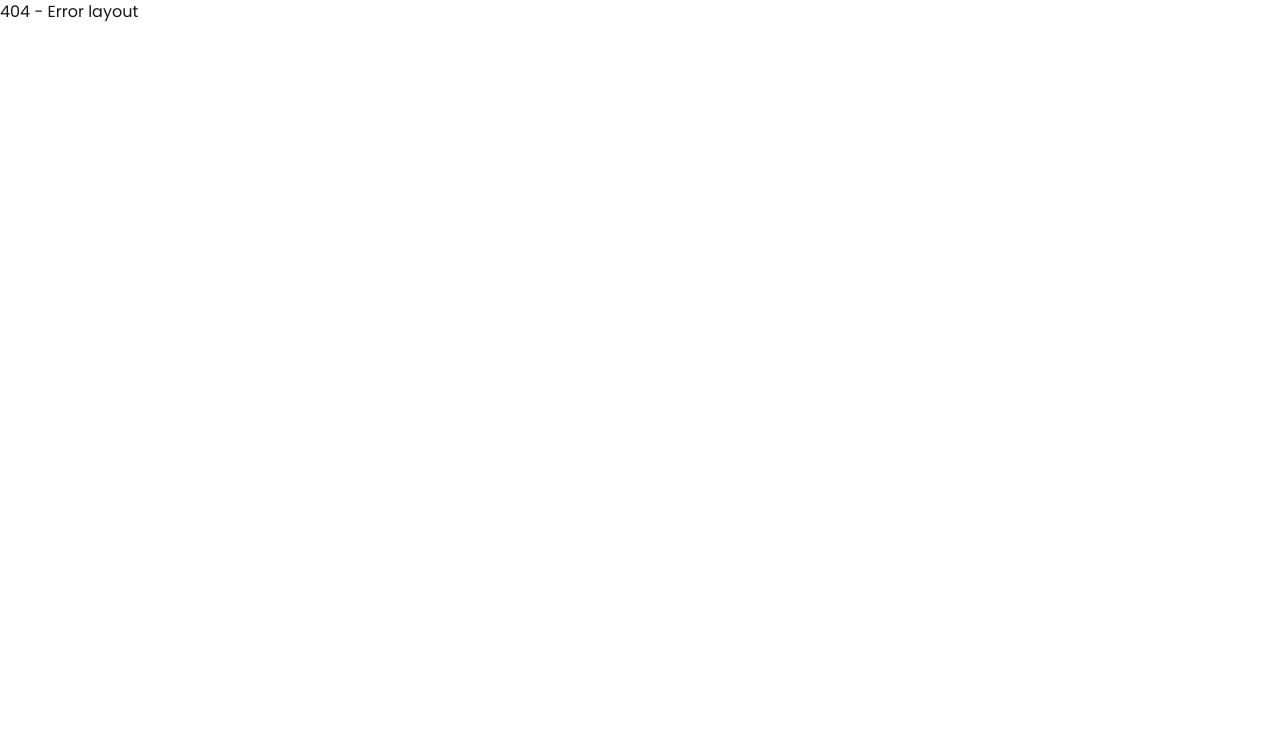
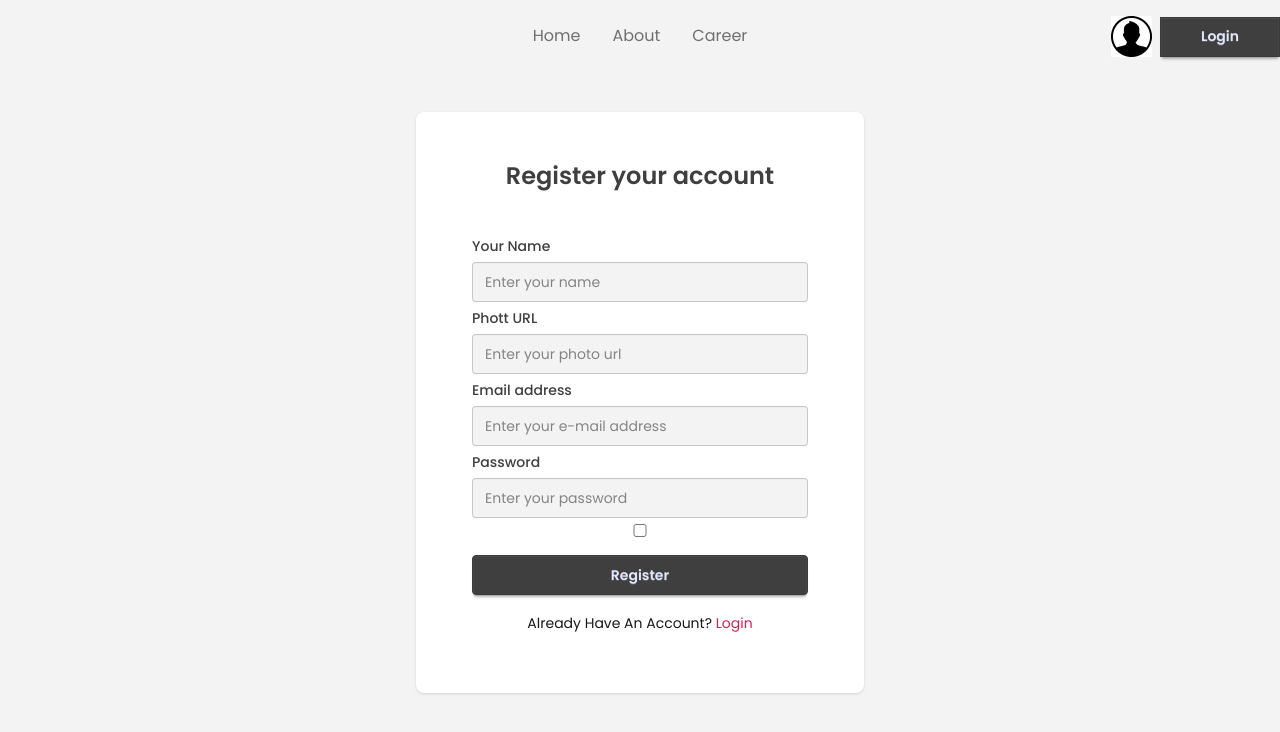
Before and after one commit to shamim1202/dragon-news, a React (Vite) app: page /auth/registration in a window 1280 px wide. Before the commit this address had no page. Shown: the top 732 px of the page. Built offline with nearby package versions, Linux system fonts and the light colour scheme; no server answers.

Commit message:
login and register page create and implement sign up functionality email and password via firebase Auth

```diff
--- a/package.json
+++ b/package.json
@@ -12,6 +12,7 @@
   "dependencies": {
     "@tailwindcss/vite": "^4.1.14",
     "date-fns": "^4.1.0",
+    "firebase": "^12.4.0",
     "react": "^19.1.1",
     "react-dom": "^19.1.1",
     "react-fast-marquee": "^1.6.5",
--- a/src/components/Navbar/Navbar.jsx
+++ b/src/components/Navbar/Navbar.jsx
@@ -1,9 +1,13 @@
-import { NavLink } from "react-router";
+import { use } from "react";
+import { Link, NavLink } from "react-router";
 import userIcon from "../../assets/user.png";
+import { authContext } from "../../providers/AuthProvider";
 
 const Navbar = () => {
+  const {user} = use(authContext)
   return (
     <div className="relative flex items-center justify-center md:mb-16">
+
       {/* ------- Navigation Link ------- */}
       <div className="text-center md:space-x-8 text-info">
         <NavLink to="/">Home</NavLink>
@@ -14,9 +18,9 @@ const Navbar = () => {
       {/* ------- User icon & Login Button ------- */}
       <div className="absolute md:right-0 md:-top-2 flex items-center md:gap-2">
         <img src={userIcon} alt="" srcset="" />
-        <button className="btn btn-primary md:py-1.5 md:px-10 rounded-none">
+        <Link to="/auth/login" className="btn btn-primary md:py-1.5 md:px-10 rounded-none">
           Login
-        </button>
+        </Link>
       </div>
     </div>
   );
--- /dev/null
+++ b/src/firebase/firebase.config.js
@@ -0,0 +1,18 @@
+// Import the functions you need from the SDKs you need
+import { initializeApp } from "firebase/app";
+// TODO: Add SDKs for Firebase products that you want to use
+// https://firebase.google.com/docs/web/setup#available-libraries
+
+// Your web app's Firebase configuration
+const firebaseConfig = {
+  apiKey: "AIzaSyBoYo8D5VhmakRRcwVaYpYaYI0rNOzRJ-I",
+  authDomain: "dragon-news-auth-68379.firebaseapp.com",
+  projectId: "dragon-news-auth-68379",
+  storageBucket: "dragon-news-auth-68379.firebasestorage.app",
+  messagingSenderId: "657051726387",
+  appId: "1:657051726387:web:69a15aafdca36bac406946",
+};
+
+// Initialize Firebase
+const app = initializeApp(firebaseConfig);
+export default app;
--- /dev/null
+++ b/src/layouts/AuthLayout.jsx
@@ -0,0 +1,18 @@
+import { Outlet } from "react-router";
+import Navbar from "../components/Navbar/Navbar";
+
+const AuthLayout = () => {
+    return (
+        <div className="bg-base-200 min-h-screen">
+            <div className="max-w-7xl mx-auto md:pt-6">
+                <Navbar></Navbar>
+            </div>
+            <main className="max-w-7xl mx-auto">
+                <Outlet></Outlet>
+            </main>
+
+        </div>
+    );
+};
+
+export default AuthLayout;
--- a/src/layouts/MainLayout.jsx
+++ b/src/layouts/MainLayout.jsx
@@ -9,7 +9,7 @@ const MainLayout = () => {
   return (
     <div className="max-w-7xl mx-auto">
       {/* ---------- Header Section ----------- */}
-      <header>
+      <header className="mt-5">
         <Header></Header>
         <section className="md:my-5">
           <LatestNews></LatestNews>
@@ -20,7 +20,7 @@ const MainLayout = () => {
       {/* ---------- Main Content Section ----------- */}
       <main className="grid grid-cols-12 md:gap-5">
         {/* ---------- Left Nav ----------- */}
-        <aside className="col-span-3">
+        <aside className="col-span-3 sticky top-5 h-fit">
           <LeftAside></LeftAside>
         </aside>
 
@@ -29,7 +29,7 @@ const MainLayout = () => {
         </section>
 
         {/* ---------- Right Nav ----------- */}
-        <aside className="col-span-3">
+        <aside className="col-span-3 sticky top-5 h-fit">
           <RightAside></RightAside>
         </aside>
       </main>
--- a/src/main.jsx
+++ b/src/main.jsx
@@ -2,10 +2,13 @@ import { StrictMode } from 'react'
 import { createRoot } from 'react-dom/client'
 import { RouterProvider } from 'react-router/dom'
 import './index.css'
+import AuthProvider from './providers/AuthProvider'
 import router from './Routes/Router'
 
 createRoot(document.getElementById('root')).render(
   <StrictMode>
-    <RouterProvider router={router}></RouterProvider>
+    <AuthProvider>
+      <RouterProvider router={router}></RouterProvider>
+    </AuthProvider>
   </StrictMode>,
 )
--- a/src/pages/CategoryNews/CategoryNews.jsx
+++ b/src/pages/CategoryNews/CategoryNews.jsx
@@ -26,7 +26,7 @@ const CategoryNews = () => {
   return (
     <div>
       <h1 className="md:font-semibold text-accent md:py-4">
-        Dragon News Home
+        Dragon News
       </h1>
 
       <div className="grid md:grid-cols-1 md:gap-5">
--- a/src/pages/Home/Home.jsx
+++ b/src/pages/Home/Home.jsx
@@ -1,10 +1,11 @@
+import { Navigate } from "react-router";
 
 const Home = () => {
-    return (
-        <div className="border border-cyan-500">
-            This is home
-        </div>
-    );
+  return (
+    <div>
+      <Navigate to="/category/1"></Navigate>
+    </div>
+  );
 };
 
 export default Home;
--- /dev/null
+++ b/src/pages/Login/Login.jsx
@@ -0,0 +1,45 @@
+import { Link } from "react-router";
+
+const Login = () => {
+  return (
+    <div className="flex items-center justify-center">
+      <div className="card bg-base-100 w-full max-w-md shrink-0 shadow-sm md:p-8">
+        <h1 className="text-center text-primary md:text-2xl md:font-semibold md:py-4">
+          Login your account
+        </h1>
+        <div className="card-body">
+          <fieldset className="fieldset">
+            <label className="label md:font-medium md:text-sm text-primary">
+              Email address
+            </label>
+            <input
+              type="email"
+              className="input bg-base-200 w-full"
+              placeholder="Enter your e-mail address"
+            />
+            <label className="label md:font-medium md:text-sm text-primary">
+              Password
+            </label>
+            <input
+              type="password"
+              className="input bg-base-200 w-full"
+              placeholder="Enter your password"
+            />
+            <div>
+              <a className="link link-hover md:text-sm">Forgot password?</a>
+            </div>
+            <button className="btn btn-primary md:my-3">Login</button>
+            <p className="md:text-sm text-center">
+              Dont’t Have An Account?{" "}
+              <Link to="/auth/registration" className="text-secondary">
+                Register
+              </Link>
+            </p>
+          </fieldset>
+        </div>
+      </div>
+    </div>
+  );
+};
+
+export default Login;
--- /dev/null
+++ b/src/pages/Registration/Registration.jsx
@@ -0,0 +1,104 @@
+import { use } from "react";
+import { Link } from "react-router";
+import { authContext } from "../../providers/AuthProvider";
+
+const Registration = () => {
+    const { createUser, setUser } = use(authContext)
+  //  Register functionality ===================>
+  const handleRegister = (e) => {
+    e.preventDefault();
+
+    const form = e.target
+    const name = form.name.value;
+    const photoUrl = form.photo_url.value;
+    const email = form.email.value;
+    const password = form.password.value;
+    console.log(name, photoUrl, email, password)
+
+    createUser(email, password)
+    .then(res=> {
+        const user = res.user;
+        setUser(user)
+    })
+    .catch(error => {
+        const message = error.message;
+        console.log(message)
+    })
+  };
+
+  return (
+    <div className="flex items-center justify-center">
+      <div className="card bg-base-100 w-full max-w-md shrink-0 shadow-sm md:p-8">
+        <h1 className="text-center text-primary md:text-2xl md:font-semibold md:py-4">
+          Register your account
+        </h1>
+        <form onSubmit={handleRegister} className="card-body">
+          <fieldset className="fieldset">
+            {/* --- Name --- */}
+            <label className="label md:font-medium md:text-sm text-primary">
+              Your Name
+            </label>
+            <input
+              type="text"
+              name="name"
+              className="input bg-base-200 w-full"
+              placeholder="Enter your name"
+              required
+            />
+
+            {/* --- Photo Url --- */}
+            <label className="label md:font-medium md:text-sm text-primary">
+              Phott URL
+            </label>
+            <input
+              type="text"
+              name="photo_url"
+              className="input bg-base-200 w-full"
+              placeholder="Enter your photo url"
+              required
+            />
+
+            {/* --- Email --- */}
+            <label className="label md:font-medium md:text-sm text-primary">
+              Email address
+            </label>
+            <input
+              type="email"
+              name="email"
+              className="input bg-base-200 w-full"
+              placeholder="Enter your e-mail address"
+              required
+            />
+
+            {/* --- Password --- */}
+            <label className="label md:font-medium md:text-sm text-primary">
+              Password
+            </label>
+            <input
+              type="password"
+              name="password"
+              className="input bg-base-200 w-full"
+              placeholder="Enter your password"
+              required
+            />
+
+            <input type="checkbox" name="" id="" />
+
+            <button type="submit" className="btn btn-primary md:my-3">
+              Register
+            </button>
+
+            <p className="md:text-sm text-center">
+              Already Have An Account?{" "}
+              <Link to="/auth/login" className="text-secondary">
+                Login
+              </Link>
+            </p>
+          </fieldset>
+        </form>
+      </div>
+    </div>
+  );
+};
+
+export default Registration;
--- /dev/null
+++ b/src/providers/AuthProvider.jsx
@@ -0,0 +1,38 @@
+import {
+    createUserWithEmailAndPassword,
+    getAuth,
+    onAuthStateChanged,
+} from "firebase/auth";
+import { createContext, useEffect, useState } from "react";
+import app from "../firebase/firebase.config";
+
+export const authContext = createContext();
+const auth = getAuth(app);
+const AuthProvider = ({ children }) => {
+  const [user, setUser] = useState(null);
+  console.log(user)
+
+  const createUser = (email, password) => {
+    return createUserWithEmailAndPassword(auth, email, password);
+  };
+
+  useEffect(() => {
+    const unSubscribe = onAuthStateChanged(auth, (currentUser) => {
+      setUser(currentUser);
+    });
+    return () => {
+      unSubscribe();
+    };
+  }, []);
+
+  const authData = {
+    user,
+    setUser,
+    createUser,
+  };
+  return (
+    <authContext.Provider value={authData}>{children}</authContext.Provider>
+  );
+};
+
+export default AuthProvider;
```
Also changed, not shown: src/routes/router.jsx (+14 -1 lines), 1 other file (tests, documents, lock files or other folders).
